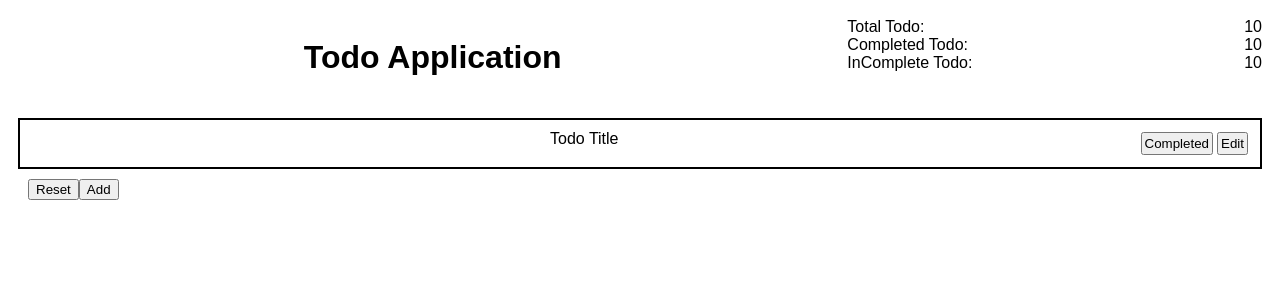
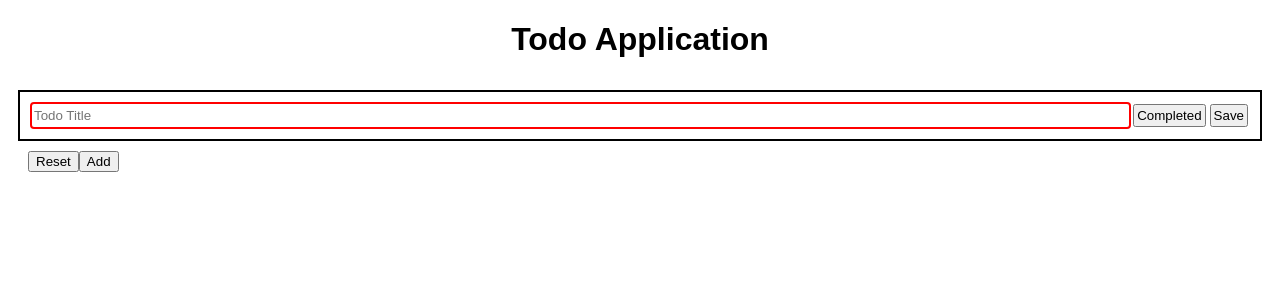
Before and after one commit to SATYAM9717069261/React_App, a React (Create React App) app in the folder first/: page / in a window 1280 px wide. Shown: the top 300 px of the page. Built offline with nearby package versions, Linux system fonts and the light colour scheme.

Commit message:
"Week One Task Comple"

```diff
--- a/first/src/App.js
+++ b/first/src/App.js
@@ -1,11 +1,10 @@
 import "./styles.css";
-import Header from "./components/Header";
 import Todos from "./components/Todos";
 
 export default function App() {
   return (
     <div className="App">
-      <Header />
+      <h1>Todo Application</h1>
       <Todos />
     </div>
   );
--- a/first/src/components/Description.jsx
+++ b/first/src/components/Description.jsx
@@ -1,4 +1,4 @@
 function Description({ description, editable }) {
-  return <div contentEditable={editable ? "true" : "false"}>{description}</div>;
+  return <textarea type="text" id="description" disabled={editable ? false : true} placeholder={description} />
 }
 export default Description;
--- a/first/src/components/Header.jsx
+++ /dev/null
@@ -1,31 +0,0 @@
-function Header() {
-  return (
-    <div style={headerstyle.main}>
-      <h1 style={headerstyle.left}>Todo Application</h1>
-      <span style={headerstyle.right}>
-        <span>
-          <label style={headerstyle.floatLeft}>Total Todo: </label>
-          <span style={headerstyle.floatRight}>10</span>
-        </span>
-        <span>
-          <label style={headerstyle.floatLeft}>Completed Todo: </label>
-          <span style={headerstyle.floatRight}>10</span>
-        </span>
-        <span>
-          <label style={headerstyle.floatLeft}>InComplete Todo: </label>
-          <span style={headerstyle.floatRight}>10</span>
-        </span>
-      </span>
-    </div>
-  );
-}
-
-const headerstyle = {
-  main: { display: "flex", flexDirection: "row", padding: 10 },
-  left: { flex: 2 },
-  right: { flex: 1, display: "flex", flexDirection: "column" },
-  floatRight: { float: "right" },
-  floatLeft: { float: "left" }
-};
-
-export default Header;
--- a/first/src/components/Todo.jsx
+++ b/first/src/components/Todo.jsx
@@ -1,41 +1,37 @@
 import Description from "./Description";
-import React, { useState } from "react";
-function Todo({ data }) {
+import React, { useState, useEffect } from "react";
+function Todo({ data, onUpdate,oncomplete }) {
   const [titleClicked, changetitleClicked] = useState(false);
-  const [editable, changeeditable] = useState(false);
-  console.log(data.description);
+  const [editable, changeeditable] = useState(true);
+
+  useEffect(() => {
+    if (editable == false) {
+      data.title = document.getElementById('title').value ? document.getElementById('title').value : "No Title Added";
+      data.description = document.getElementById('description').value? document.getElementById('description').value:"No Description Added";
+      data.completed=false;
+      onUpdate(data.id, data)
+    }
+  }, [editable]);  // track editable
+
   return (
     <>
       <div style={style.flexRow}>
-        <label
-          contentEditable={editable ? "true" : "false"}
-          style={{ flex: 3 }}
+        <input style={data.completed?style.sucess:style.alert} type="text" placeholder={data.title} id="title"
+          disabled={editable ? false : true}
           onClick={() => {
             titleClicked ? changetitleClicked(false) : changetitleClicked(true);
           }}
-        >
-          {data.title}
-        </label>
+        />
         <div>
-          <button style={style.buttonMargin} type="submit">
+          <button style={style.buttonMargin} type="submit" onClick={()=>oncomplete(data.id)}>
             Completed
           </button>
-          <button
-            style={style.buttonMargin}
-            type="submit"
-            onClick={() =>
-              editable ? changeeditable(false) : changeeditable(true)
-            }
-          >
-            Edit
+          <button style={style.buttonMargin} type="submit" onClick={() => changeeditable(editable ? false : true)}>
+            {editable?"Save":"Edit"}
           </button>
         </div>
       </div>
-      {titleClicked ? (
-        <Description description={data.description} editable={editable} />
-      ) : (
-        ""
-      )}
+      {titleClicked ? (<Description description={data.description} editable={editable} />) : ""}
     </>
   );
 }
@@ -44,6 +40,8 @@ const style = {
   flexRow: { display: "flex", flexDirection: "row", padding: 10 },
   flexCol: { display: "flex", flexDirection: "column", padding: 10 },
   todos: { maxHeight: 300, overflow: "auto", border: "2px solid" },
-  buttonMargin: { margin: 2, padding: 2 }
+  buttonMargin: { margin: 2, padding: 2 },
+  alert:{borderRadius:4,border:"2px solid red", flex: 3},
+  sucess:{borderRadius:4,border:"2px solid green",flex: 3}
 };
 export default Todo;
--- a/first/src/components/Todos.jsx
+++ b/first/src/components/Todos.jsx
@@ -5,7 +5,7 @@ function Todos() {
     {
       id: 1,
       title: "Todo Title",
-      description: "Do Your Tack",
+      description: "Add Description Here",
       completed: false
     }
   ]);
@@ -14,7 +14,7 @@ function Todos() {
     let newtodo = {
       id: tododata.length + 1,
       title: "Todo Title",
-      description: "Do Your Tack me",
+      description: "Add Description Here",
       completed: false
     };
     modifydata((previoustodo) => {
@@ -24,25 +24,30 @@ function Todos() {
   function reset() {
     let resettodo = {
       id: 1,
-      title: "Todo1",
-      description: "Do Your Tack me",
+      title: "Todo Title",
+      description: "Add Description Here",
       completed: false
     };
     modifydata([resettodo]);
   }
-
-  function updatetodo(id, completedorNot) {
+  function completedtodo(id) {
     const update = tododata.map((data) =>
-      data.id === id ? { ...data, completed: completedorNot } : data
-    );
-    modifydata([update]);
+      data.id === id ? { ...data, completed: true } : data
+    )
+    modifydata(update);
+  }
+  const updatetodo = (id, updatedata) => {
+    const update = tododata.map((data) =>
+      data.id === id ? { ...data, updatedata } : data
+    )
+    modifydata(update);
   }
 
   return (
     <div style={style.flexCol}>
       <div style={style.todos}>
         {tododata.map((data) => {
-          return <Todo key={data.id} data={data} onUpdate={updatetodo} />;
+          return <Todo key={data.id} data={data} onUpdate={updatetodo} oncomplete={completedtodo} />;
         })}
       </div>
       <div style={style.flexRow}>
```
Also changed, not shown: first/Screenshot (37).png (added).
